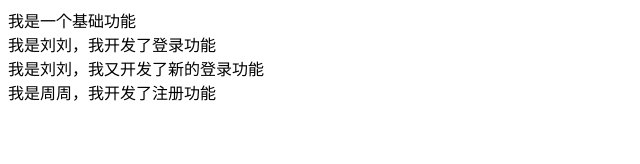
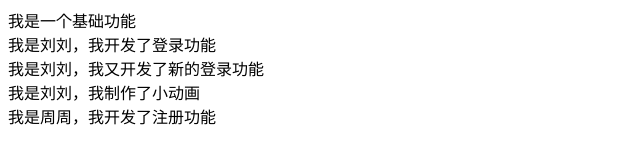
Before and after one commit to jiaoliu0111/myProject_1, a plain HTML site: page index.html in a window 1280 px wide. Shown: the whole page, without its empty margins (0-640 px from the left). Drawn offline with Linux system fonts and the light colour scheme.

Commit message:
刘刘，小动画

```diff
--- a/index.html
+++ b/index.html
@@ -11,6 +11,7 @@
 
   <div>我是刘刘，我开发了登录功能</div>
   <div>我是刘刘，我又开发了新的登录功能</div>
+  <div>我是刘刘，我制作了小动画</div>
 
   <div>我是周周，我开发了注册功能</div>
 
```
